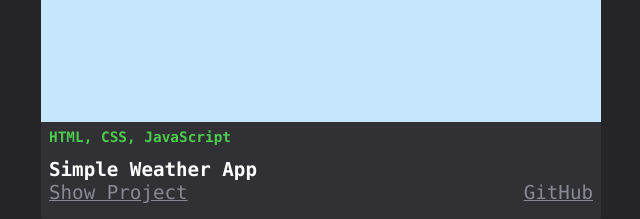
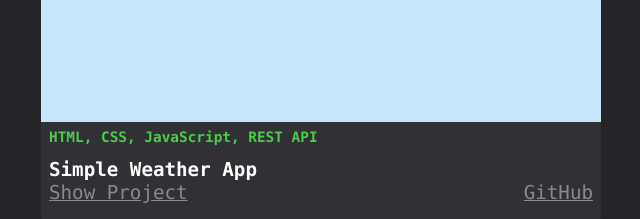
Before and after one commit to ShadoeWraith/Portfolio-v2, a React (Create React App) app: page / in a window 1280 px wide. Shown: the part 2040-2259 px from the top of the page, without its empty margins (319-959 px from the left). Built offline with nearby package versions, Linux system fonts and the light colour scheme.

Commit message:
fixed technology used on weather app

```diff
--- a/src/components/Card/Card.js
+++ b/src/components/Card/Card.js
@@ -21,7 +21,7 @@ export default function Card() {
       image: weatherApp,
       github: 'https://github.com/ShadoeWraith/Weather-Dashboard',
       deployed: 'https://shadoewraith.github.io/Weather-Dashboard/',
-      technology: ['HTML,', ' CSS,', ' JavaScript'],
+      technology: ['HTML,', ' CSS,', ' JavaScript,', ' REST API'],
     },
     {
       title: 'Landing Page',
```
